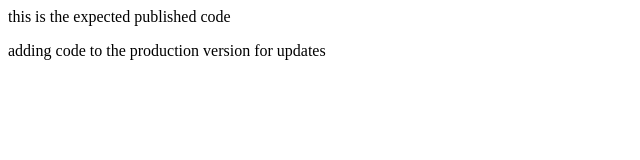
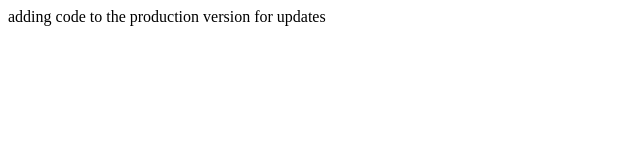
Before and after one commit to yazish/final-test, a plain HTML site: page index.html in a window 1280 px wide. Shown: the whole page, without its empty margins (0-640 px from the left). Drawn offline with Linux system fonts and the light colour scheme.

Commit message:
feature version

```diff
--- a/index.html
+++ b/index.html
@@ -1,2 +1 @@
-<p>this  is the expected published code</p>
 <p>adding code to the production version for updates</p>
```
